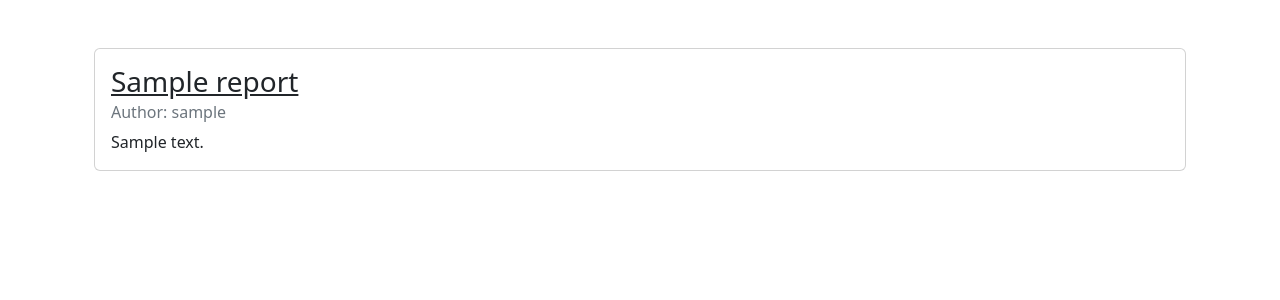
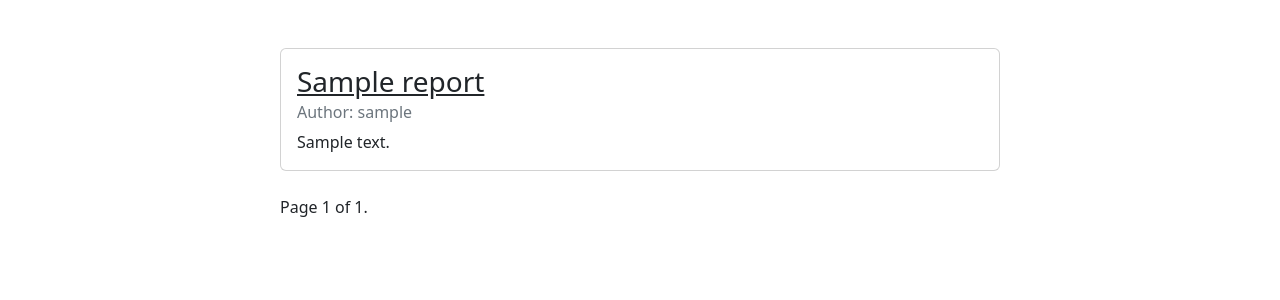
Before and after one commit to SvetlozarDulev/cyber_blog, a Django app: page /reports/ in a window 1280 px wide. Shown: the part 71-371 px from the top of the page. Run offline with Django 4.2, Linux system fonts and the light colour scheme; tables that the repository leaves empty hold one stand-in row (values such as "Sample post").

Commit message:
adding paginator

```diff
--- a/regularexam/reports/views.py
+++ b/regularexam/reports/views.py
@@ -1,4 +1,5 @@
 from django.contrib.auth.mixins import LoginRequiredMixin, UserPassesTestMixin
+from django.core.paginator import Paginator
 from django.http import JsonResponse
 from django.shortcuts import redirect
 from django.urls import reverse_lazy
@@ -11,7 +12,14 @@ from django.views import View
 # Create your views here.
 class ReportListView(ListView):
     template_name = 'report_list.html'
+    context_object_name = 'reports'
     model = Report
+    queryset = Report.objects.all()
+    paginate_by = 3
+
+
+
+
 
 
 class ReportEditView(LoginRequiredMixin, UserPassesTestMixin, UpdateView):
--- a/templates/report_list.html
+++ b/templates/report_list.html
@@ -4,22 +4,42 @@
 
 {% block content %}
 <div class="container my-5">
-        {% if report_list %}
-            {% for report in report_list %}
+    <div class="row">
+        <div class="col-md-8 offset-md-2">
+            {% if reports %}
+                {% for report in reports %}
                     <div class="card mb-4">
                         <div class="card-body">
                             <h3 class="card-title"><a href="{% url 'report_detail' report.pk %}" class="text-dark">{{ report.title }}</a></h3>
                             <h6 class="card-subtitle mb-2 text-muted">Author: {{ report.author }}</h6>
                             <p class="card-text">{{ report.body|truncatechars:150 }}</p>
                             {% if user == report.author %}
-                            <a href="{% url 'report_edit' report.pk %}" class="btn btn-outline-warning btn-sm mr-2">Edit</a>
+                                <div class="btn-group">
+                                    <a href="{% url 'report_edit' report.pk %}" class="btn btn-outline-warning btn-sm">Edit</a>
                                     <a href="{% url 'report_delete' report.pk %}" class="btn btn-outline-danger btn-sm">Delete</a>
+                                </div>
                             {% endif %}
                         </div>
                     </div>
                 {% endfor %}
+
+                <div class="pagination">
+                    <span class="pagination-links">
+                        {% if page_obj.has_previous %}
+                            <a href="?page={{ page.previous_page_number }}">Previous</a>
+                        {% endif %}
+                        <span class="current">
+                            Page {{ page_obj.number }} of {{ page_obj.paginator.num_pages }}.
+                        </span>
+                        {% if page_obj.has_next %}
+                            <a href="?page={{ page_obj.next_page_number }}">Next</a>
+                        {% endif %}
+                    </span>
+                </div>
             {% else %}
-            <h1 class="text-center mt-5">No Chronicles to Explore</h1>
+                <h2>No reports available</h2>
             {% endif %}
         </div>
+    </div>
+</div>
 {% endblock content %}
```
Lines whose indentation alone changed are shown as unchanged.
